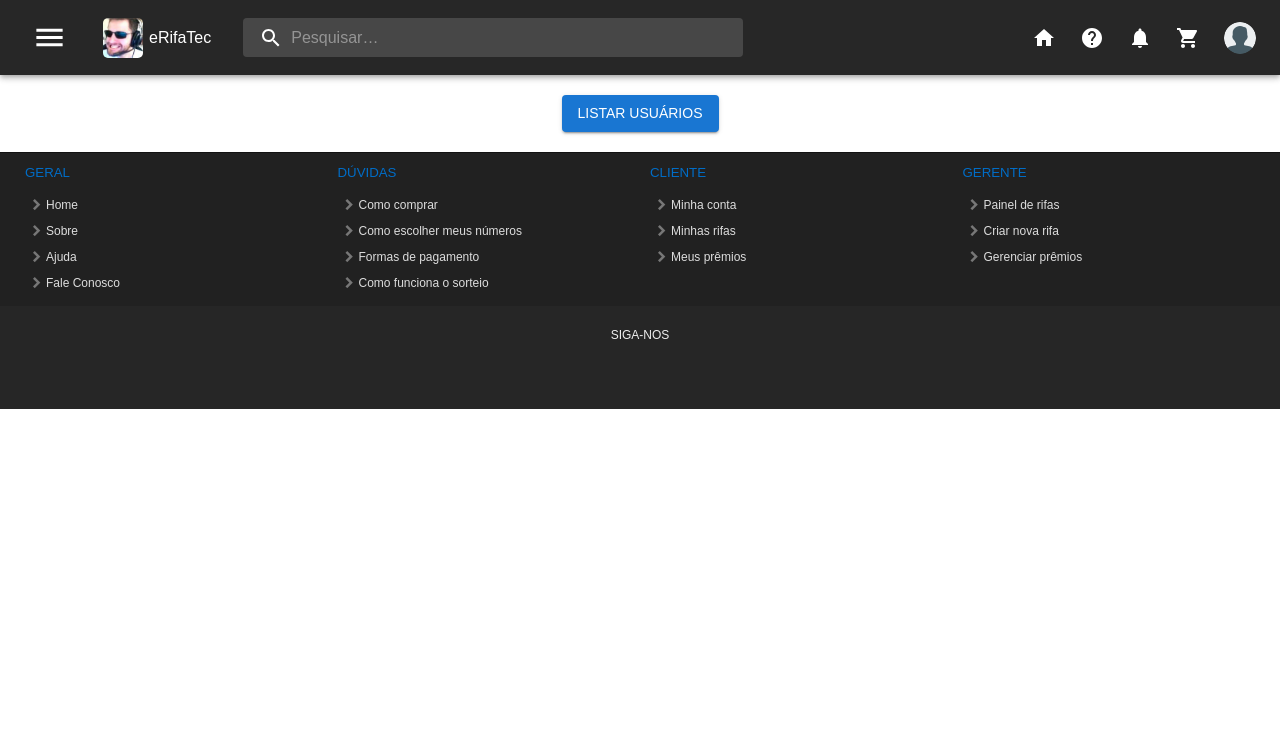
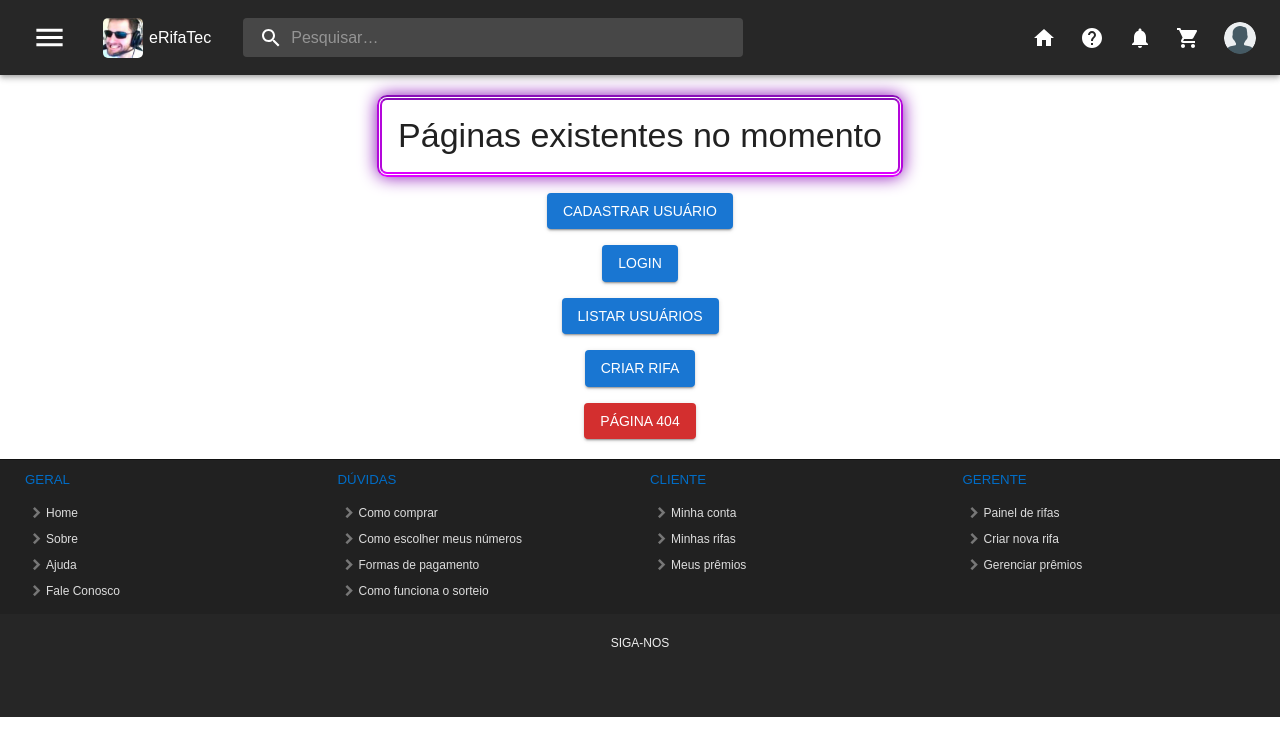
Before and after one commit to TCCMarcoLemasArthur/eRifaTec, a React (Create React App) app in the folder frontend/: page / in a window 1280 px wide. Shown: the top 756 px of the page. Built offline with nearby package versions, Linux system fonts and the light colour scheme.

Commit message:
- Adicionado atalhos para as páginas existentes

```diff
--- a/frontend/src/paginas/Home.tsx
+++ b/frontend/src/paginas/Home.tsx
@@ -4,14 +4,27 @@ import Footer from "../componentes/Footer";
 
 import Button from '@mui/material/Button'
 import Container from '@mui/material/Container'
+import Typography from '@mui/material/Typography'
 
 import { useNavigate } from 'react-router-dom';
 
 export default function Home() {
   const navigate = useNavigate()
 
+  const cadastrarUsuario = () => {
+    navigate('/cadastrar')
+  }
   const listarUsuario = () => {
     navigate('/listar_usuarios')
+  }
+  const loginUsuario = () => {
+    navigate('/login')
+  }
+  const criarRifa = () => {
+    navigate('/criar_rifa')
+  }
+  const noPage = () => {
+    navigate('/awgawg')
   }
 
   return (
@@ -19,13 +32,43 @@ export default function Home() {
       <Header />
       <Container sx={{
         display: 'flex',
+        flexDirection: 'column',
         justifyContent: 'center',
         alignItems: 'center',
         width: '100%',
         p: '20px 0'
       }}>
-        <Button onClick={listarUsuario} variant='contained'>
+        <Typography variant='h1' component='h1' sx={{
+          fontSize: 34,
+          p: 2,
+          mb: 2,
+          borderRadius: '10px',
+          boxShadow: '0 0 17px #890DB7',
+          borderWidth: '5px',
+          borderStyle: 'double',
+          borderColor: '#890DB7 #B407DB #DF00FF'
+        }}>
+          Páginas existentes no momento
+        </Typography>
+
+        <Button onClick={cadastrarUsuario} variant='contained' sx={{marginBottom: 2}}>
+          Cadastrar Usuário
+        </Button>
+
+        <Button onClick={loginUsuario} variant='contained' sx={{marginBottom: 2}}>
+          Login
+        </Button>
+
+        <Button onClick={listarUsuario} variant='contained' sx={{marginBottom: 2}}>
           Listar Usuários
+        </Button>
+
+        <Button onClick={criarRifa} variant='contained' sx={{marginBottom: 2}}>
+          Criar Rifa
+        </Button>
+
+        <Button onClick={noPage} variant='contained' color='error'>
+          Página 404
         </Button>
       </Container>
       <Footer />
```
